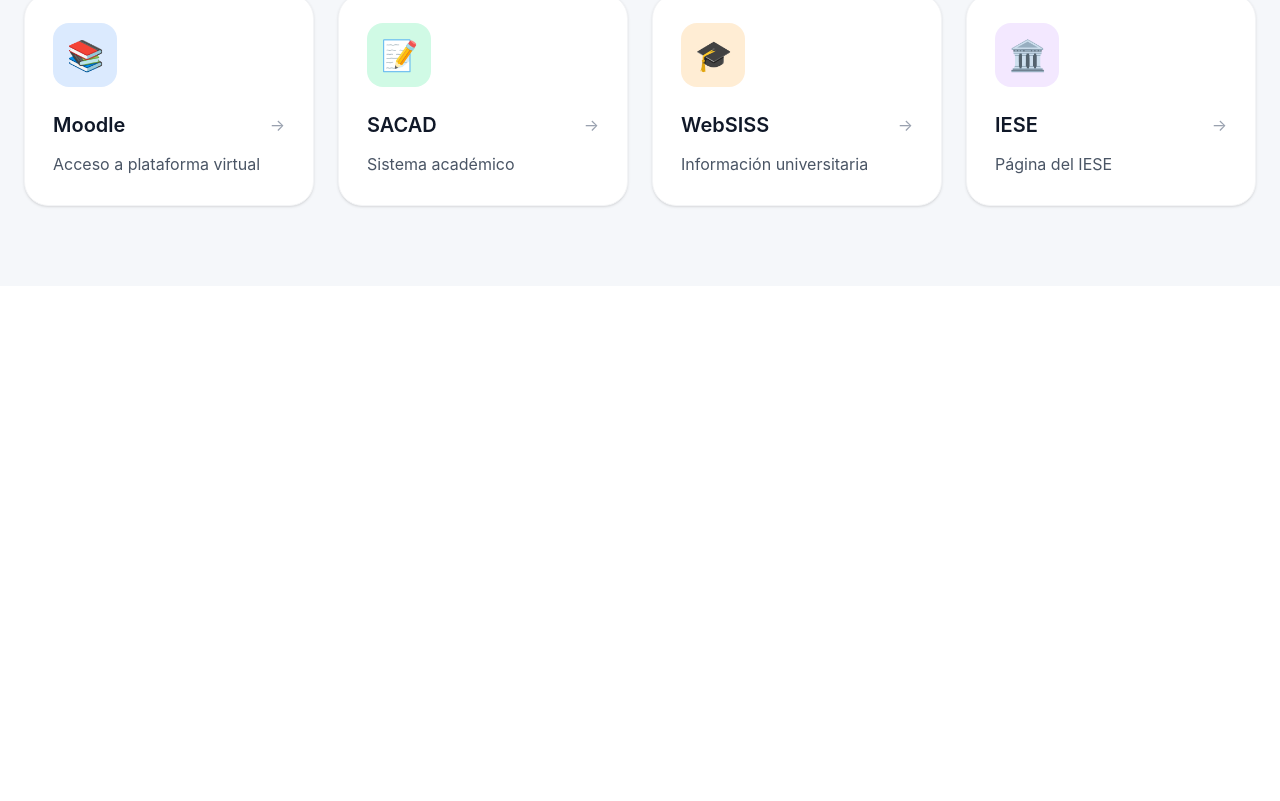
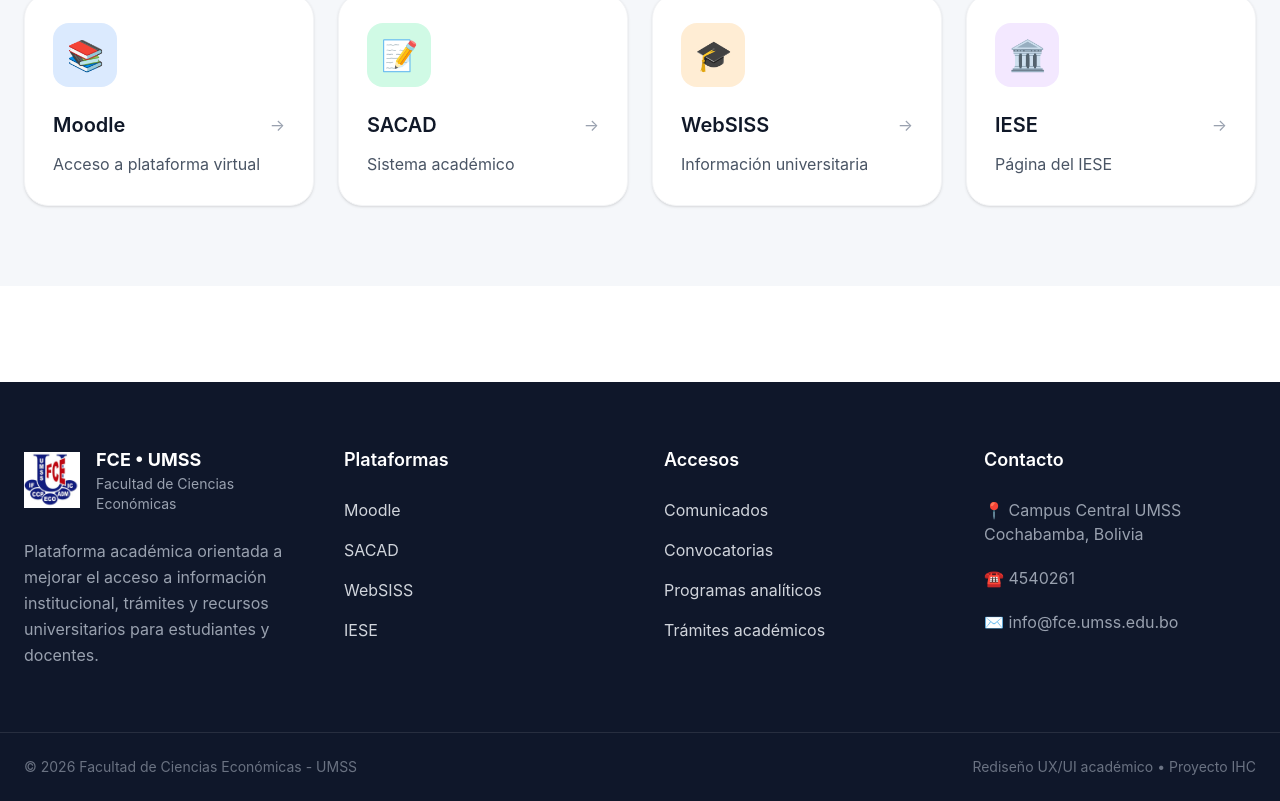
Before and after one commit to epf-21/ihc-final, a React (Vite) app: page / in a window 1280 px wide. Shown: the part 909-1710 px from the top of the page. Before the commit the page ends 1195 px from the top, so only its background shows below. Built offline with nearby package versions, Linux system fonts and the light colour scheme.

Commit message:
agregar footer

```diff
--- /dev/null
+++ b/src/components/Footer.tsx
@@ -0,0 +1,190 @@
+export function Footer() {
+  return (
+    <footer className="bg-[#0F172A] text-gray-300 mt-24">
+
+      <div className="max-w-7xl mx-auto px-6 py-16">
+
+        <div className="grid md:grid-cols-2 lg:grid-cols-4 gap-12">
+
+          <div>
+
+            <div className="flex items-center gap-4 mb-6">
+
+              <img
+                src="/fce-logo.jpg"
+                alt="FCE"
+                className="w-14 h-14 object-contain"
+              />
+
+              <div>
+                <h3 className="font-bold text-white text-lg">
+                  FCE • UMSS
+                </h3>
+
+                <p className="text-sm text-gray-400">
+                  Facultad de Ciencias Económicas
+                </p>
+              </div>
+
+            </div>
+
+            <p className="text-gray-400 leading-relaxed">
+              Plataforma académica orientada a mejorar el acceso
+              a información institucional, trámites y recursos
+              universitarios para estudiantes y docentes.
+            </p>
+
+          </div>
+
+          {/* ENLACES */}
+          <div>
+
+            <h4 className="text-white font-semibold text-lg mb-6">
+              Plataformas
+            </h4>
+
+            <ul className="space-y-4">
+
+              <li>
+                <a
+                  href="https://moodle.fce.umss.edu.bo/login/index.php"
+                  target="_blank"
+                  className="hover:text-white transition"
+                >
+                  Moodle
+                </a>
+              </li>
+
+              <li>
+                <a
+                  href="https://sacad.fce.umss.edu.bo/admision/noticias.php"
+                  target="_blank"
+                  className="hover:text-white transition"
+                >
+                  SACAD
+                </a>
+              </li>
+
+              <li>
+                <a
+                  href="https://websis.umss.edu.bo/serv_estudiantes.asp"
+                  target="_blank"
+                  className="hover:text-white transition"
+                >
+                  WebSISS
+                </a>
+              </li>
+
+              <li>
+                <a
+                  href="https://iese.umss.edu.bo/"
+                  target="_blank"
+                  className="hover:text-white transition"
+                >
+                  IESE
+                </a>
+              </li>
+
+            </ul>
+
+          </div>
+
+          {/* ACCESOS */}
+          <div>
+
+            <h4 className="text-white font-semibold text-lg mb-6">
+              Accesos
+            </h4>
+
+            <ul className="space-y-4">
+
+              <li>
+                <a
+                  href="#"
+                  className="hover:text-white transition"
+                >
+                  Comunicados
+                </a>
+              </li>
+
+              <li>
+                <a
+                  href="#"
+                  className="hover:text-white transition"
+                >
+                  Convocatorias
+                </a>
+              </li>
+
+              <li>
+                <a
+                  href="#"
+                  className="hover:text-white transition"
+                >
+                  Programas analíticos
+                </a>
+              </li>
+
+              <li>
+                <a
+                  href="#"
+                  className="hover:text-white transition"
+                >
+                  Trámites académicos
+                </a>
+              </li>
+
+            </ul>
+
+          </div>
+
+          {/* CONTACTO */}
+          <div>
+
+            <h4 className="text-white font-semibold text-lg mb-6">
+              Contacto
+            </h4>
+
+            <div className="space-y-5 text-gray-400">
+
+              <p>
+                📍 Campus Central UMSS<br />
+                Cochabamba, Bolivia
+              </p>
+
+              <p>
+                ☎️ 4540261
+              </p>
+
+              <p>
+                ✉️ info@fce.umss.edu.bo
+              </p>
+
+            </div>
+
+          </div>
+
+        </div>
+
+      </div>
+
+      {/* BOTTOM */}
+      <div className="border-t border-white/10">
+
+        <div className="max-w-7xl mx-auto px-6 py-6 flex flex-col md:flex-row items-center justify-between gap-4">
+
+          <p className="text-sm text-gray-500">
+            © 2026 Facultad de Ciencias Económicas - UMSS
+          </p>
+
+          <p className="text-sm text-gray-500">
+            Rediseño UX/UI académico • Proyecto IHC
+          </p>
+
+        </div>
+
+      </div>
+
+    </footer>
+  )
+}
--- a/src/routes/index.tsx
+++ b/src/routes/index.tsx
@@ -2,6 +2,7 @@
 import { Navbar } from '../components/Navbar';
 import { Hero } from '../components/Hero';
 import { QuickAccess } from '../components/QuickAccess';
+import { Footer } from '../components/Footer';
 
 export const Route = createFileRoute('/')({
   component: RouteComponent,
@@ -13,6 +14,7 @@
       <Navbar />
       <Hero />
       <QuickAccess />
+      <Footer />
     </main>
   );
 }
```
Also changed, not shown: public/fce-logo.jpg (added).
